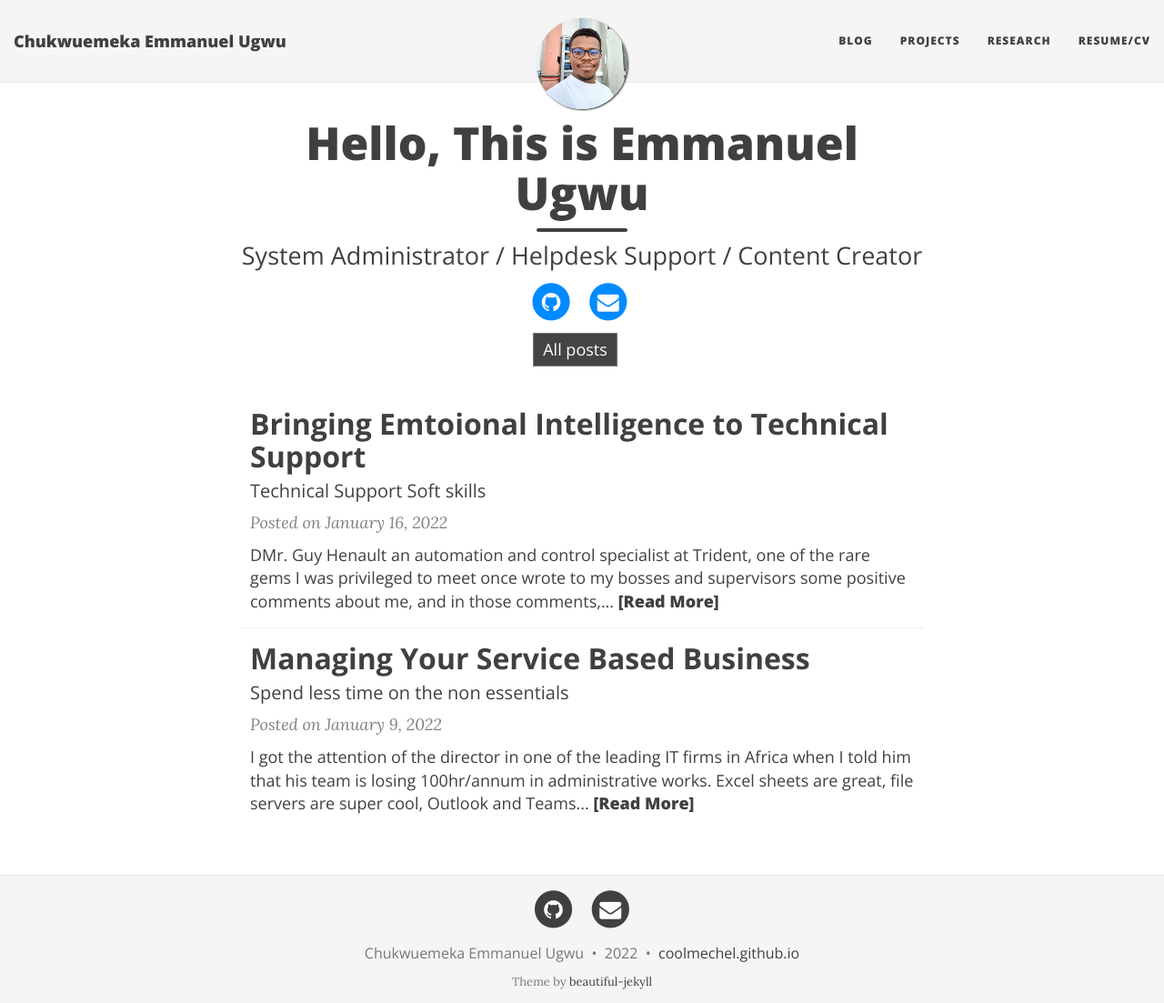
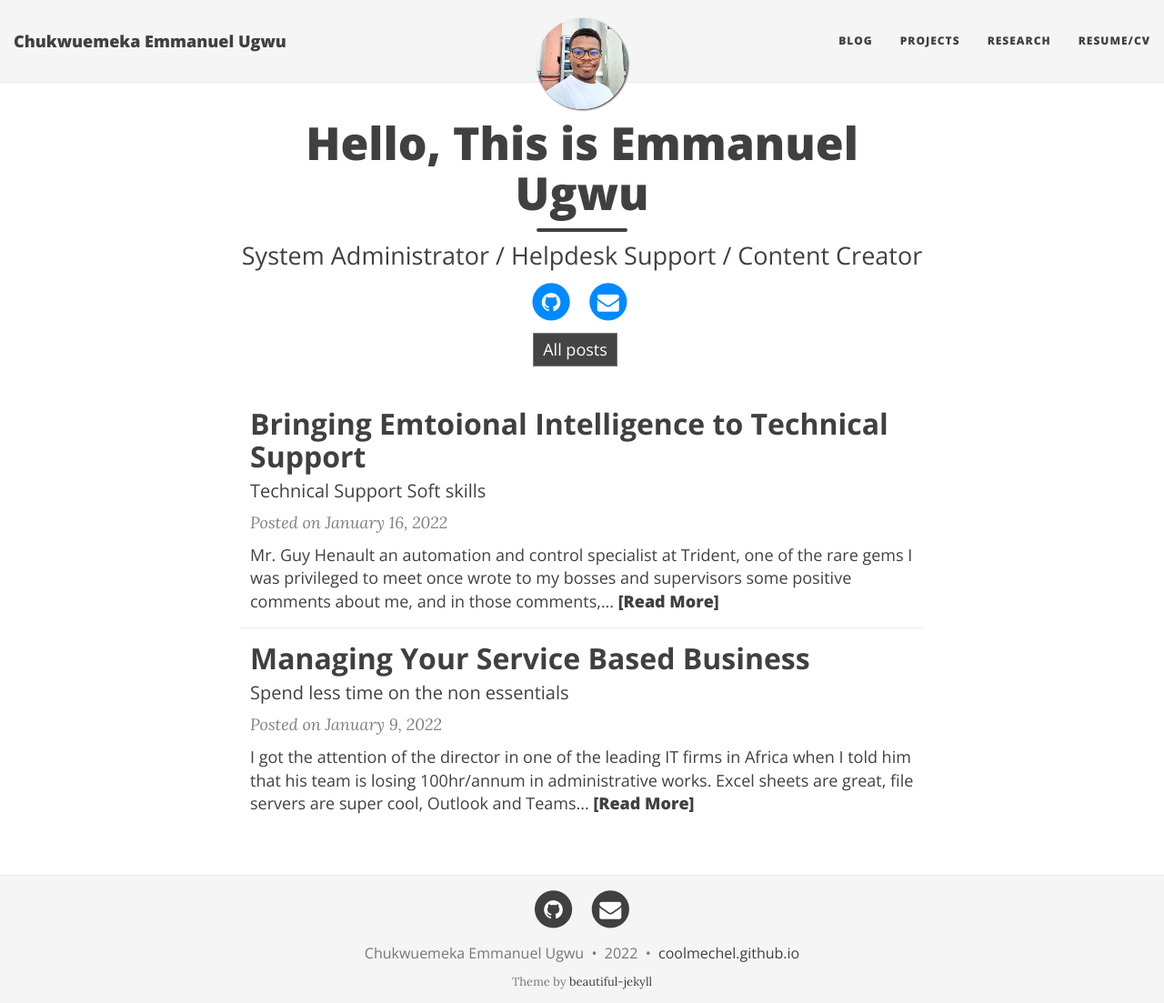
Before and after one commit to coolmechel/blog, a Jekyll site: the page built from index.html, in a window 1280 px wide and 1103 px high. Shown: the whole window at 91% size. Built offline with Jekyll 4.4.1, drawn with Linux system fonts in a browser that asks for light colours; nearby versions of some CDN libraries; the list of posts is cut into pages by our own code.

Commit message:
Blogs Update

```diff
--- a/_posts/2022-01-16-bringing-emotional-intelligence-to-technical-support.md
+++ b/_posts/2022-01-16-bringing-emotional-intelligence-to-technical-support.md
@@ -9,11 +9,11 @@
 ---
 
 
-![Customer satisfaction](../img/freaky.jpg "Freaky Nortje")
+![Customer satisfaction](../img/freaky.JPG "Freaky Nortje")
 
 ***
 
-[DMr. Guy Henault](https://www.linkedin.com/in/guy-henault-06b2bbb/ "Automation and control specialist") an automation and control specialist at Trident, one of the rare gems I was privileged to meet once wrote to my bosses and supervisors some positive comments about me, and in those comments, he mentioned that I am highly gifted in people’s skill. Deep down, I know those assertions are as a result of my interactions with people over the years and also as a result of my interest in advancing my communication skills.
+[Mr. Guy Henault](https://www.linkedin.com/in/guy-henault-06b2bbb/ "Automation and control specialist") an automation and control specialist at Trident, one of the rare gems I was privileged to meet once wrote to my bosses and supervisors some positive comments about me, and in those comments, he mentioned that I am highly gifted in people’s skill. Deep down, I know those assertions are as a result of my interactions with people over the years and also as a result of my interest in advancing my communication skills.
 
 <iframe src="https://www.linkedin.com/embed/feed/update/urn:li:share:6874656424572567552" height="1014" width="504" frameborder="0" allowfullscreen="" title="Embedded post"></iframe>
 
@@ -24,6 +24,7 @@
 My first interaction with the client might not result in resolving his issues but with this approach, I have given the client hope and bought myself valuable time for troubleshooting and research towards resolving his issues.
 
 Another key point that is worth mentioning is the follow-up even when you have fixed the end-user challenges, I always love to get feedback from the user as friendship and a more elaborate discussion can ensue, this is what I call **penetrating the mind**, I do not want my user to always come to me with their technical problems, sometimes a listening nonjudgmental ear is sorted for and in this frame of mind and trust the end user can share some personal problems which might be affecting their productivity, in the end, we all want to be happy and not be at the receiving end of a transferred aggression.
+
 #### My Technical support approach will always be as follows:
 
 - Mind frame matching: Put yourself in the position of the client as this will enable you to develop empathy, patience and understanding.
```
